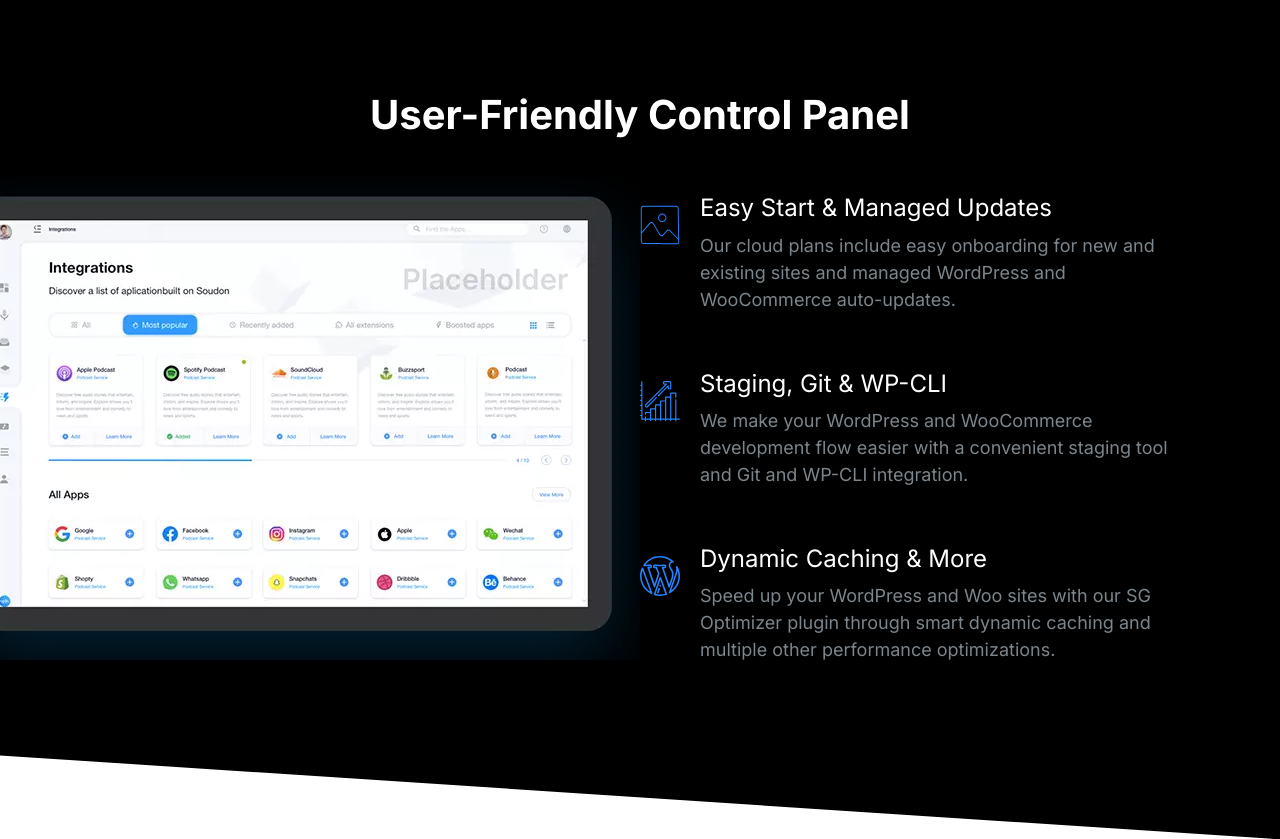
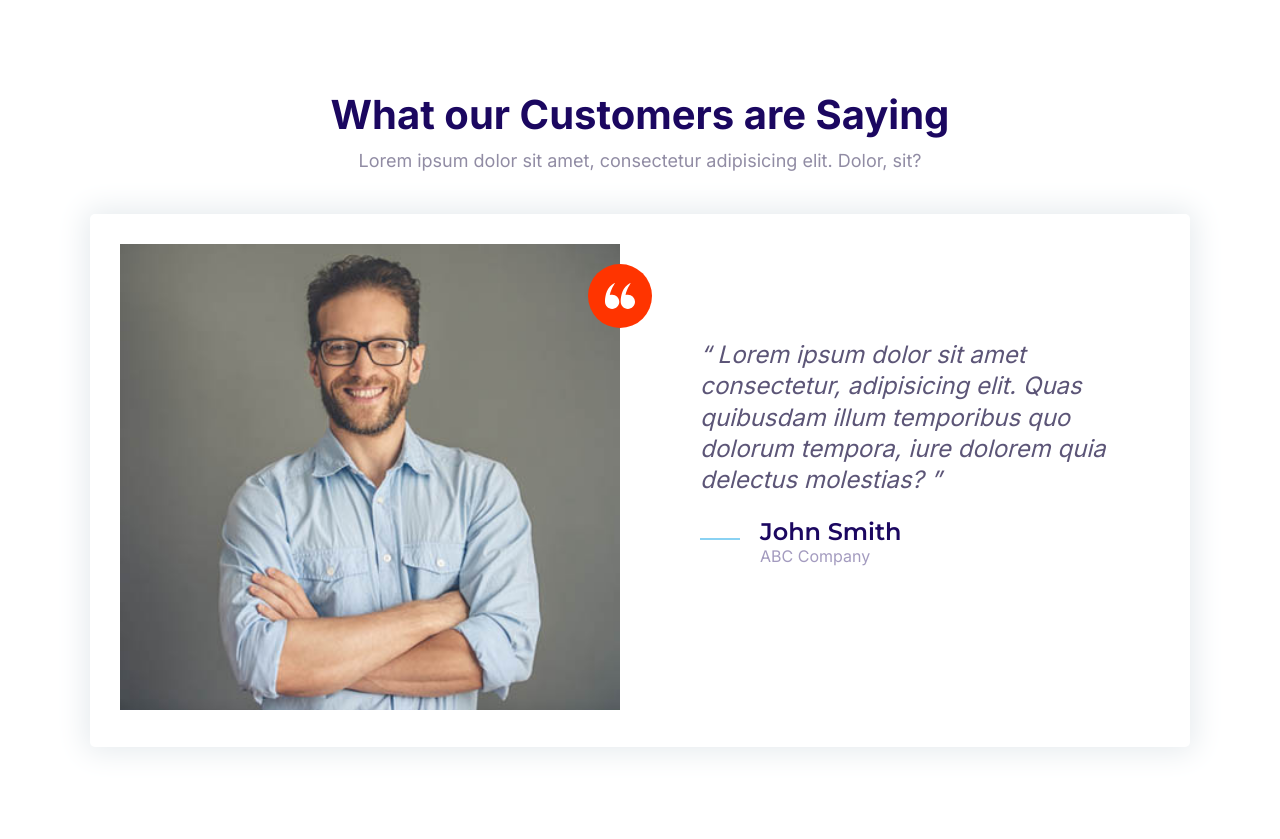
Before and after one commit to amir-es-dev/Moshify, a plain HTML site: page index.html in a window 1280 px wide. After the commit the page ends 807 px from the top, so only its background shows below. Drawn offline with Linux system fonts and the light colour scheme.

Commit message:
Building testimonial block

```diff
--- a/css/styles.css
+++ b/css/styles.css
@@ -506,7 +506,9 @@ a {
 /* Testimonial */
 
 .testimonial {
-  padding: 3rem;
+  padding: 1rem;
+  border-radius: 5px;
+  box-shadow: 0 0 30px 5px #e6ebee;
 }
 
 .testimonial__image img {
@@ -536,6 +538,7 @@ a {
 
   .testimonial .quote {
     margin-left: 6rem;
+    align-self: center;
   }
 }
 
@@ -647,6 +650,7 @@ a {
 
 .block__header {
   text-align: center;
+  margin-bottom: 4rem;
 }
 
 .container {
@@ -834,10 +838,6 @@ a {
   margin-bottom: 4rem;
 }
 
-.showcase .block__header {
-  margin-bottom: 4rem;
-}
-
 @media screen and (min-width: 768px) {
   .showcase .grid {
     grid-template-columns: 50% 50%;
--- a/index.html
+++ b/index.html
@@ -15,74 +15,43 @@
     <link rel="stylesheet" href="css/styles.css" />
   </head>
   <body>
-    <section class="block block--dark block--skewed-right showcase">
+    <section class="block container">
       <header class="block__header">
-        <h2>User-Friendly Control Panel</h2>
+        <h2>What our Customers are Saying</h2>
+        <p>
+          Lorem ipsum dolor sit amet, consectetur adipisicing elit. Dolor, sit?
+        </p>
       </header>
-      <article class="container grid grid--1x2">
-        <picture class="showcase__picture">
-          <source
-            type="image/webp "
-            srcset="images/ipad.webp 1x, images/ipad@2x.webp 2x"
-          />
-          <source
-            type="image/png "
-            srcset="images/ipad.png 1x, images/ipad@2x.png 2x"
-          />
-          <img class="showcase__image" src="images/ipad.png" alt="" />
-        </picture>
-        <ul class="list">
-          <li>
+      <div class="grid grid--1x2 testimonial">
+        <div class="testimonial__image">
+          <img src="images/testimonial.jpg" alt="A happy, smiling customer" />
+          <span class="icon-container icon-container--accent">
+            <svg class="icon icon--white icon--small">
+              <use xlink:href="images/sprite.svg#quotes"></use>
+            </svg>
+          </span>
+        </div>
+        <blockquote class="quote">
+          <p class="quote__text">
+            Lorem ipsum dolor sit amet consectetur, adipisicing elit. Quas
+            quibusdam illum temporibus quo dolorum tempora, iure dolorem quia
+            delectus molestias?
+          </p>
+          <footer>
             <div class="media">
               <div class="media__image">
-                <svg class="icon icon--primary">
-                  <use xlink:href="images/sprite.svg#snap"></use>
+                <svg class="icon icon--primary quote__line">
+                  <use xlink:href="images/sprite.svg#line"></use>
                 </svg>
               </div>
               <div class="media__body">
-                <h3 class="media__name">Easy Start & Managed Updates</h3>
-                <p>
-                  Our cloud plans include easy onboarding for new and existing
-                  sites and managed WordPress and WooCommerce auto-updates.
-                </p>
+                <h3 class="media__name quote__author">John Smith</h3>
+                <p class="quote__organization">ABC Company</p>
               </div>
             </div>
-          </li>
-          <li>
-            <div class="media">
-              <div class="media__image">
-                <svg class="icon icon--primary">
-                  <use xlink:href="images/sprite.svg#growth"></use>
-                </svg>
-              </div>
-              <div class="media__body">
-                <h3 class="media__name">Staging, Git & WP-CLI</h3>
-                <p>
-                  We make your WordPress and WooCommerce development flow easier
-                  with a convenient staging tool and Git and WP-CLI integration.
-                </p>
-              </div>
-            </div>
-          </li>
-          <li>
-            <div class="media">
-              <div class="media__image">
-                <svg class="icon icon--primary">
-                  <use xlink:href="images/sprite.svg#wordpress"></use>
-                </svg>
-              </div>
-              <div class="media__body">
-                <h3 class="media__name">Dynamic Caching & More</h3>
-                <p>
-                  Speed up your WordPress and Woo sites with our SG Optimizer
-                  plugin through smart dynamic caching and multiple other
-                  performance optimizations.
-                </p>
-              </div>
-            </div>
-          </li>
-        </ul>
-      </article>
+          </footer>
+        </blockquote>
+      </div>
     </section>
   </body>
 </html>
```
Also changed, not shown: components/testimonial block.html (added, +36 -0 lines).
